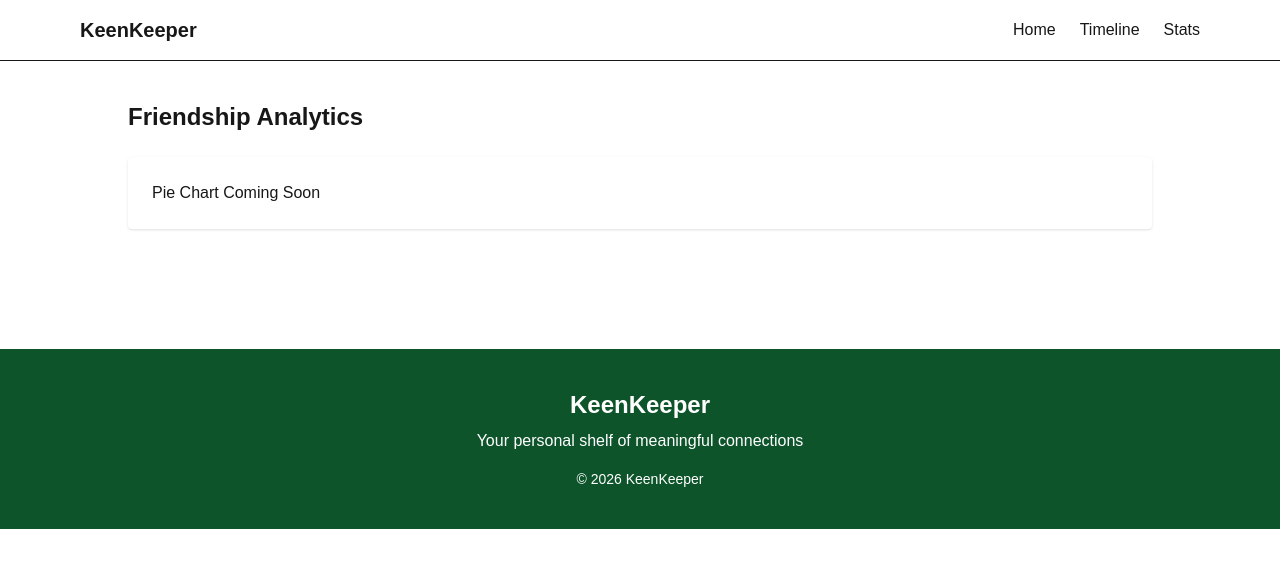
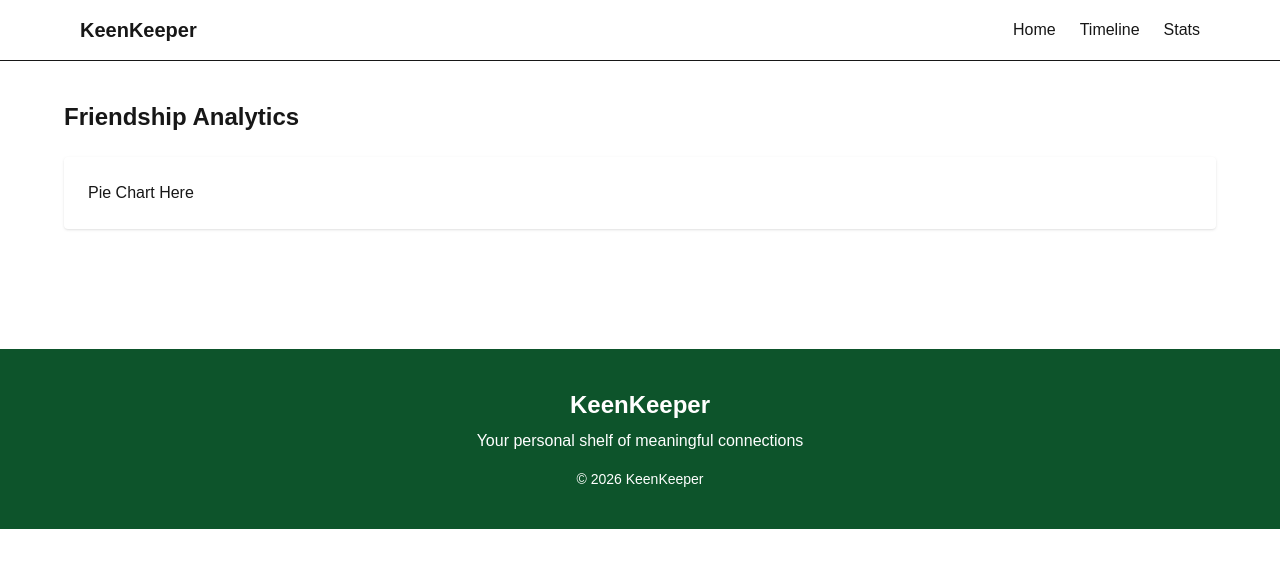
Before and after one commit to waliulnizu/keen-keeper, a Next.js app: page /stats in a window 1280 px wide. Shown: the top 568 px of the page. Built offline with nearby package versions, Linux system fonts and the light colour scheme.

Commit message:
installed recharts for analytics and setup stats page layout

```diff
--- a/package.json
+++ b/package.json
@@ -13,7 +13,8 @@
     "react": "19.2.4",
     "react-dom": "19.2.4",
     "react-hot-toast": "^2.6.0",
-    "react-icons": "^5.6.0"
+    "react-icons": "^5.6.0",
+    "recharts": "^3.8.1"
   },
   "devDependencies": {
     "@tailwindcss/postcss": "^4",
--- a/src/app/stats/page.jsx
+++ b/src/app/stats/page.jsx
@@ -1,19 +1,24 @@
+"use client";
+
+import Navbar from "@/components/Navbar";
 import Footer from "@/components/Footer";
-import Navbar from "@/components/Navbar";
 
 const Stats = () => {
   return (
     <div>
+
       <Navbar />
 
-      <div className="max-w-5xl mx-auto py-10 w ">
+      <div className="max-w-6xl mx-auto py-10">
 
         <h1 className="text-2xl font-bold mb-6">
           Friendship Analytics
         </h1>
 
-        <div className="p-6 shadow rounded">
-          Pie Chart Coming Soon
+        <div className="shadow p-6 rounded">
+
+          Pie Chart Here
+
         </div>
 
       </div>
```
Also changed, not shown: 1 other file (tests, documents, lock files or other folders).
